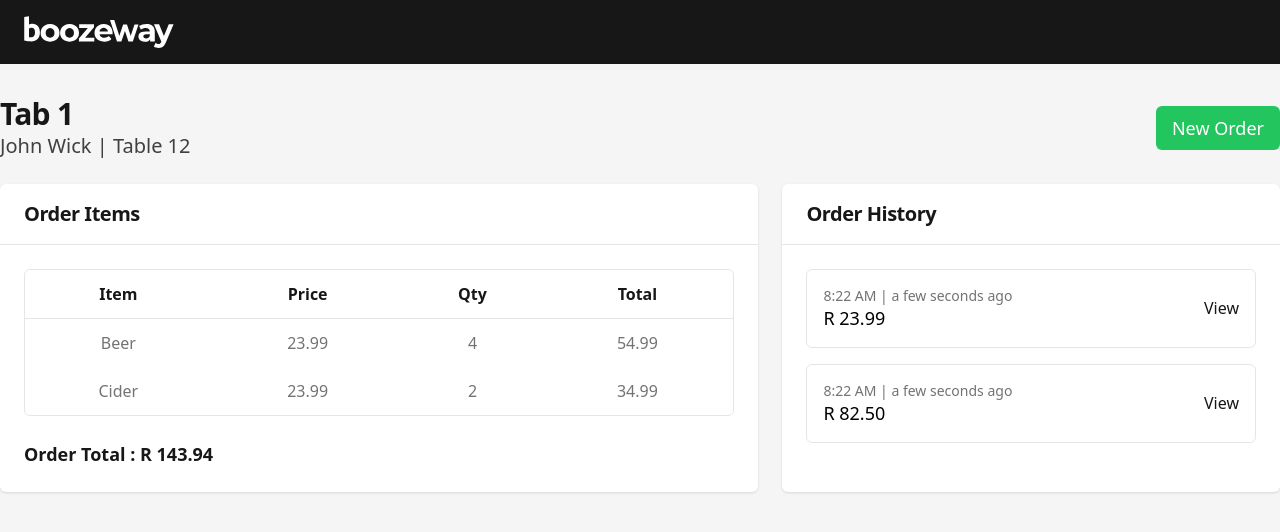
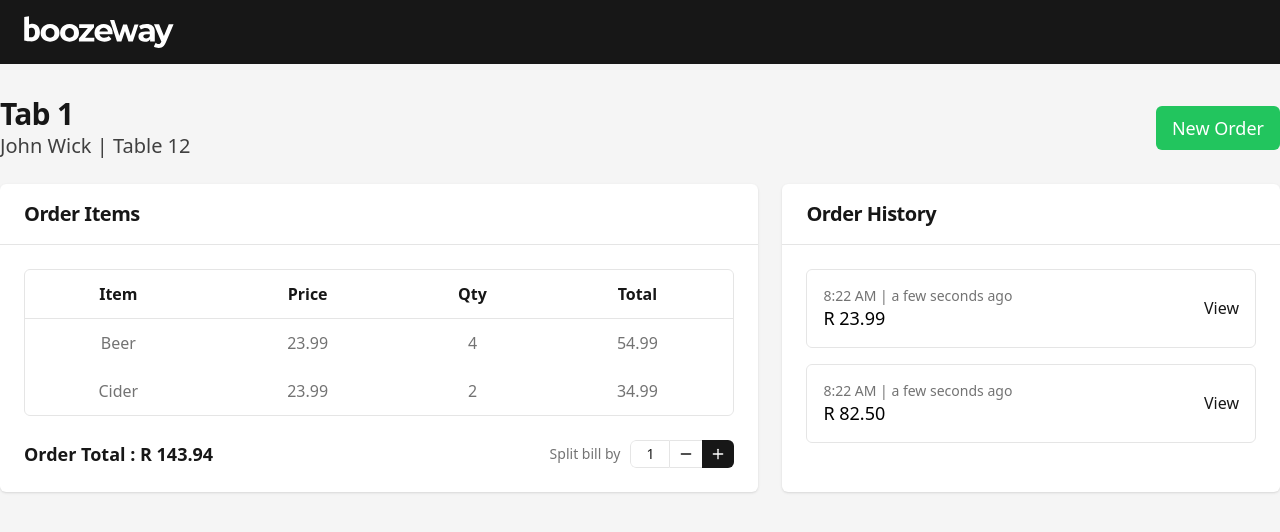
Before and after one commit to deangibson89/betway-assessment-vue3-nuxt3, a Nuxt app: page /tabs/1 in a window 1280 px wide. Shown: the top 532 px of the page. Built offline with nearby package versions, Linux system fonts and the light colour scheme.

Commit message:
implement bill split

```diff
--- a/components/counter/index.vue
+++ b/components/counter/index.vue
@@ -22,7 +22,7 @@
 </script>
 
 <template>
-  <div class="flex overflow-hidden rounded-md">
+  <div class="flex h-7 overflow-hidden rounded-md">
     <div
       class="flex w-10 items-center justify-center rounded-bl-md rounded-tl-md border border-neutral-200"
     >
--- a/pages/tabs/[id].vue
+++ b/pages/tabs/[id].vue
@@ -1,10 +1,16 @@
 <script setup lang="ts">
   import type { Customer } from '~/types/Customer'
   import type { Order } from '~/types/Order'
+  import { ref } from 'vue'
   import type { OrderItem } from '~/types/OrderItem'
   import { formatCurrency } from '~/utils/currency'
 
   const route = useRoute()
+  const splitBy = ref(1)
+
+  const updateSplitBy = (value: number) => {
+    splitBy.value = value
+  }
 
   const customer: Customer = {
     id: '1',
@@ -47,6 +53,10 @@
   const orderTotal = computed(() =>
     orderItems.reduce((acc, item) => acc + item.price * item.quantity, 0),
   )
+
+  const perPersonTotal = computed(() => {
+    return splitBy.value > 0 ? orderTotal.value / splitBy.value : 0
+  })
 </script>
 
 <template>
@@ -69,10 +79,32 @@
           :rows="orderItems.map(({ id, ...rest }) => rest)"
         />
 
-        <div class="mt-6">
-          <h3 class="tracking-none text-lg font-semibold text-neutral-900">
-            Order Total : {{ formatCurrency({ amount: orderTotal }) }}
-          </h3>
+        <!-- Order total -->
+        <div class="mt-6 flex items-start justify-between">
+          <div class="flex-1">
+            <h3 class="tracking-none text-lg font-semibold text-neutral-900">
+              Order Total : {{ formatCurrency({ amount: orderTotal }) }}
+            </h3>
+            <h6
+              class="tracking-none text-sm text-neutral-500"
+              v-if="splitBy > 1"
+            >
+              Per person :
+              <span class="font-medium text-neutral-700">{{
+                formatCurrency({ amount: perPersonTotal })
+              }}</span>
+            </h6>
+          </div>
+
+          <div class="flex items-center gap-2.5">
+            <span class="text-sm font-medium text-neutral-500"
+              >Split bill by</span
+            >
+            <Counter
+              :value="splitBy"
+              @update:value="updateSplitBy"
+            />
+          </div>
         </div>
       </Card>
 
```
